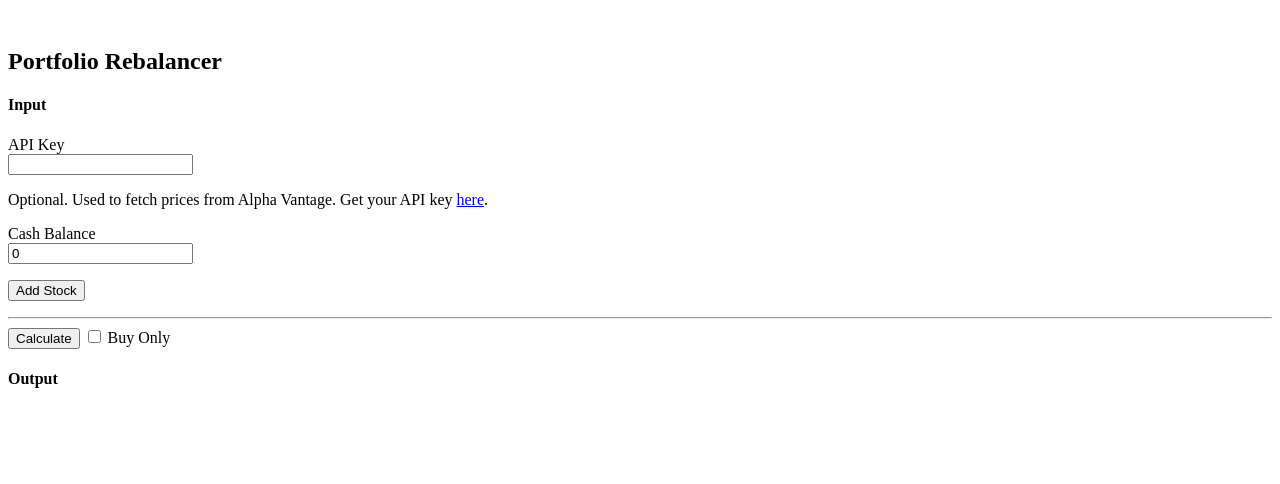
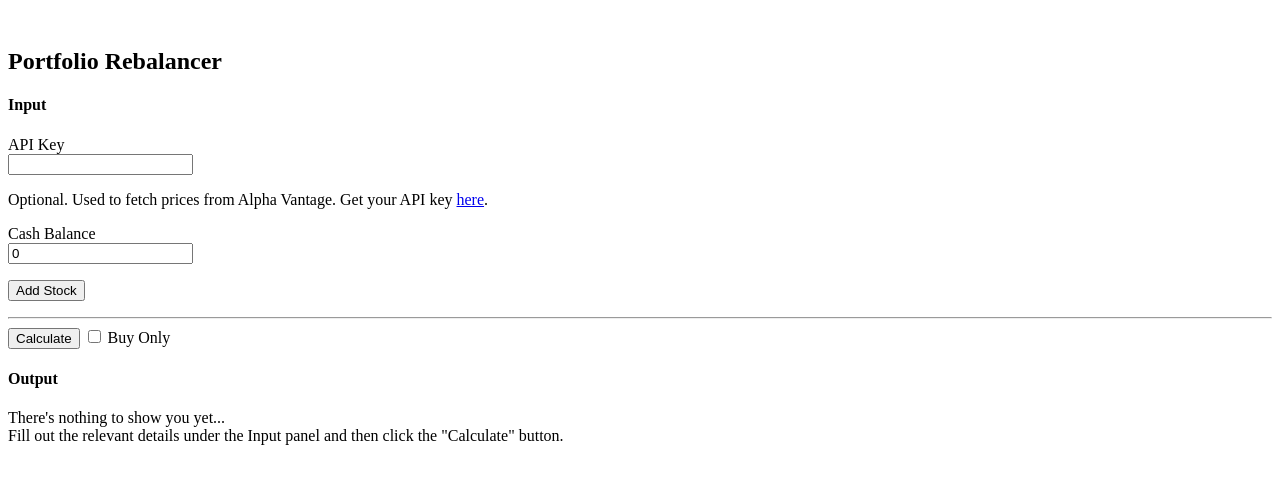
Before and after one commit to alisterpineda/PortfolioRebalancer, a Svelte app: page / in a window 1280 px wide. Shown: the top 484 px of the page. Built offline with nearby package versions, Linux system fonts and the light colour scheme.

Commit message:
Add message panel when no calculation has been made yet

```diff
--- a/src/OutputPanel.svelte
+++ b/src/OutputPanel.svelte
@@ -37,4 +37,10 @@
 {/if}
 {/each}
 <b>${($outputAccount.cash + $outputAccount.deltaCash).toFixed(2)}</b> in cash remaining
+{:else}
+<article class="message">
+    <div class="message-body">
+        There's nothing to show you yet... <br>Fill out the relevant details under the Input panel and then click the "Calculate" button.
+    </div>
+</article>
 {/if}
```
